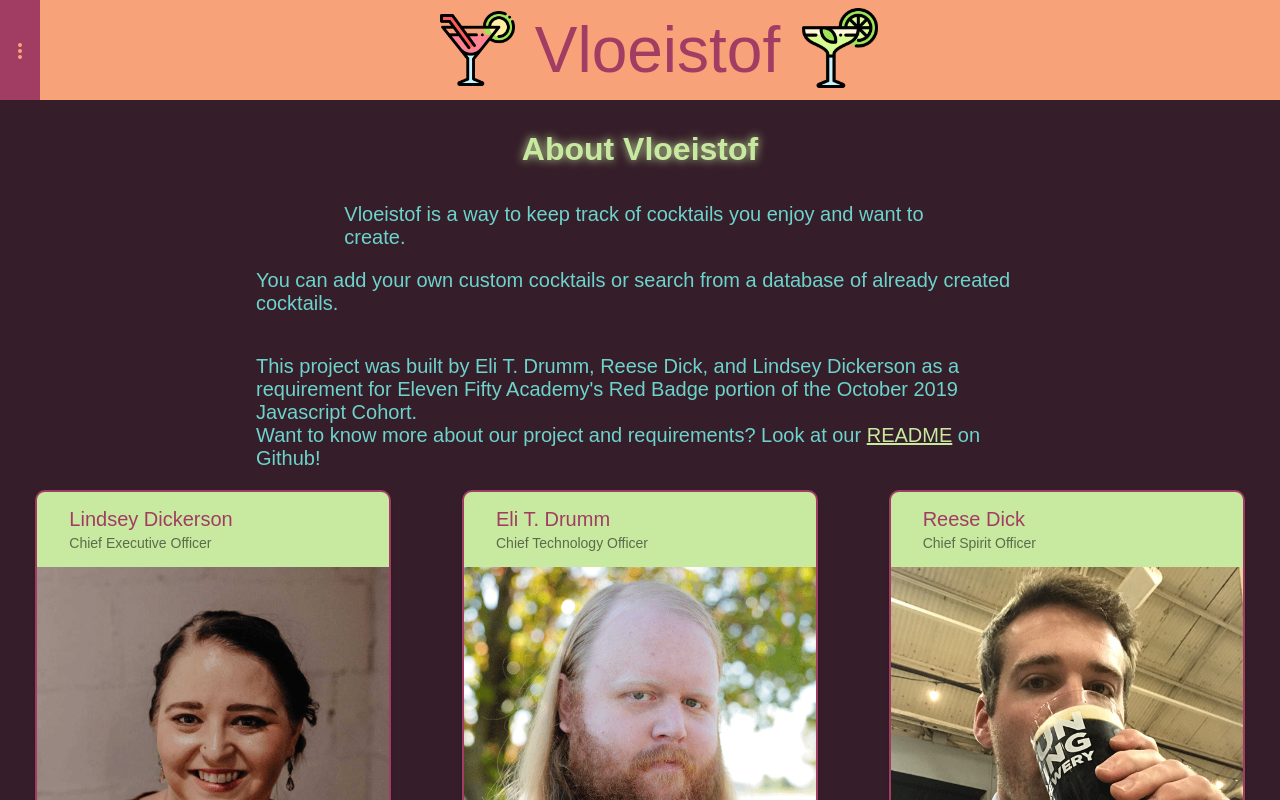
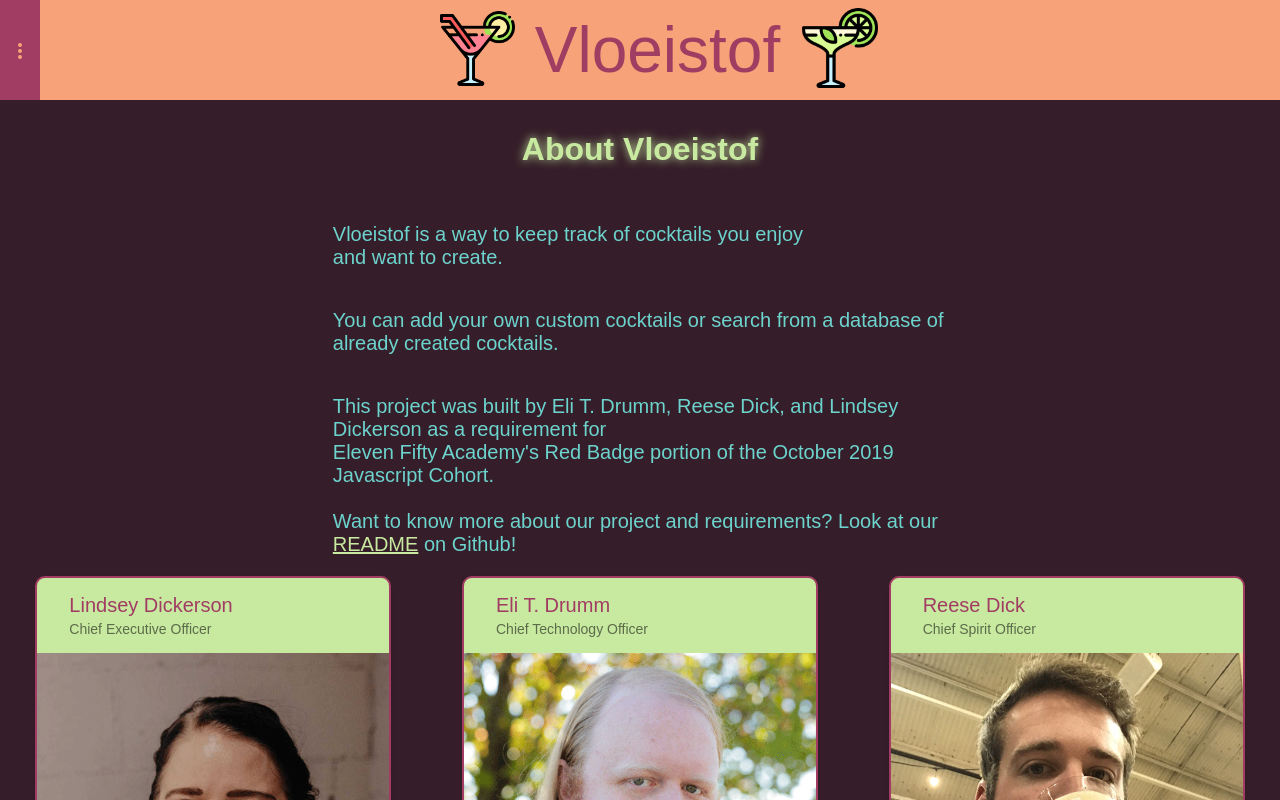
Before and after one commit to etdr/vloeistof, an Angular app: page /credits in a window 1280 px wide. Shown: the top 800 px of the page. Built offline with nearby package versions, Linux system fonts and the light colour scheme; a web font is replaced by a local one.

Commit message:
minor about styling

```diff
--- a/src/app/credits/credits.component.html
+++ b/src/app/credits/credits.component.html
@@ -5,7 +5,10 @@
   <div class="aboutText">
     <p id="line1">Vloeistof is a way to keep track of cocktails you enjoy and want to create.</p>
     <p id="line2">You can add your own custom cocktails or search from a database of already created cocktails.</p>
-    <p id="line3">This project was built by Eli T. Drumm, Reese Dick, and Lindsey Dickerson as a requirement for Eleven Fifty Academy's Red Badge portion of the October 2019 Javascript Cohort.
+    <p id="line3">This project was built by Eli T. Drumm, Reese Dick, and Lindsey Dickerson as a requirement for
+      <br>
+      Eleven Fifty Academy's Red Badge portion of the October 2019 Javascript Cohort.
+      <br>
       <br>
       Want to know more about our project and requirements? Look at our <a href="https://github.com/dteli/vloeistof/blob/dev/README.md">README</a> on Github!</p>
   </div>
@@ -48,7 +51,6 @@
           <br>
           <br>
           <br>
-          <br>
           <a href="https://github.com/reesed-js" target="_blank"><img id="reeseGithubLogo" src="../../assets/github-logo.png" alt="Github Logo"></a>
         </mat-card-content>
       </mat-card>
--- a/src/app/credits/credits.component.scss
+++ b/src/app/credits/credits.component.scss
@@ -1,5 +1,5 @@
 .mainAboutDiv {
-  width: 100vw;
+  // width: 100vw;
   // height: 100vh;
   // border: 5px solid white;
   display: flex;
@@ -52,15 +52,16 @@ h1 {
   display: flex;
   justify-content: center;
   // align-content: stretch;
-  width: 60%;
+  width: 48%;
   margin: auto;
   flex-direction: column;
+
 }
 
 #line1 {
   // border: 1px solid white;
   width: 77%;
-  margin: auto;
+  // margin: auto;
 
 }
 
```
